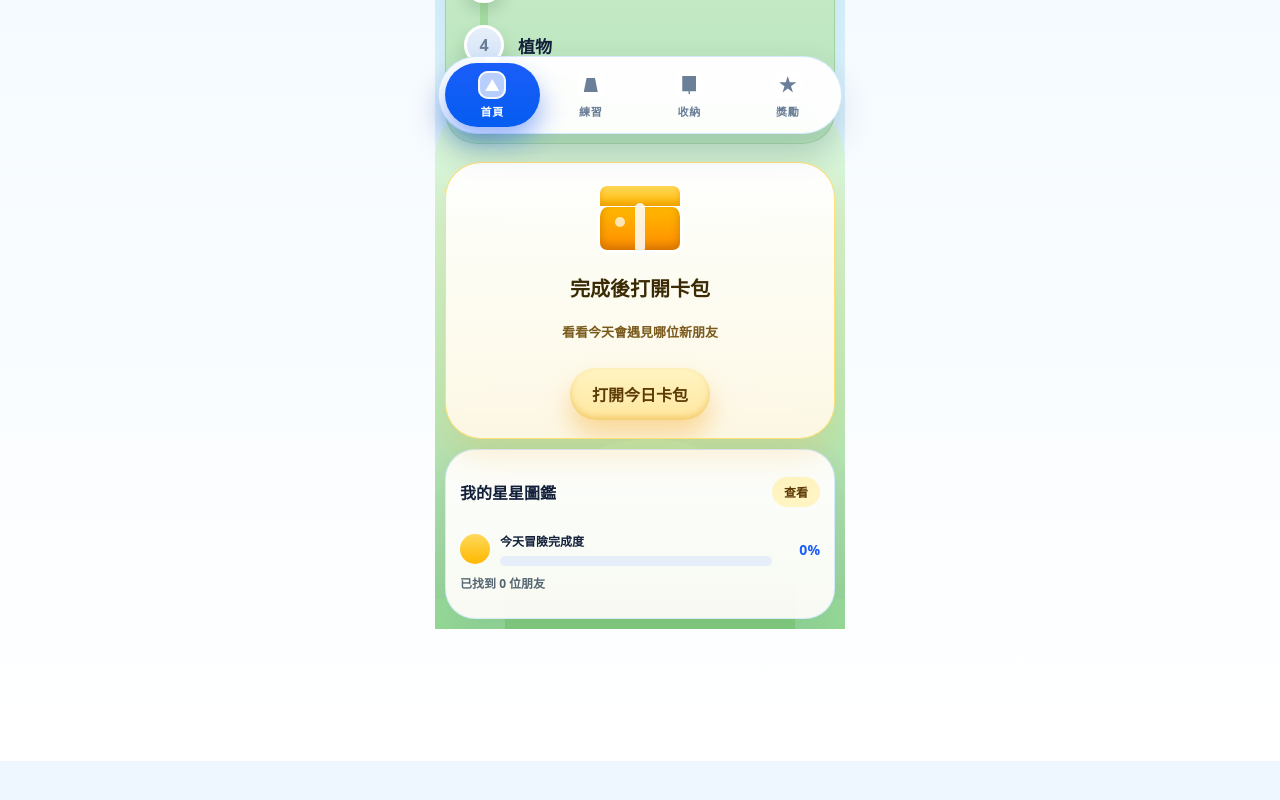
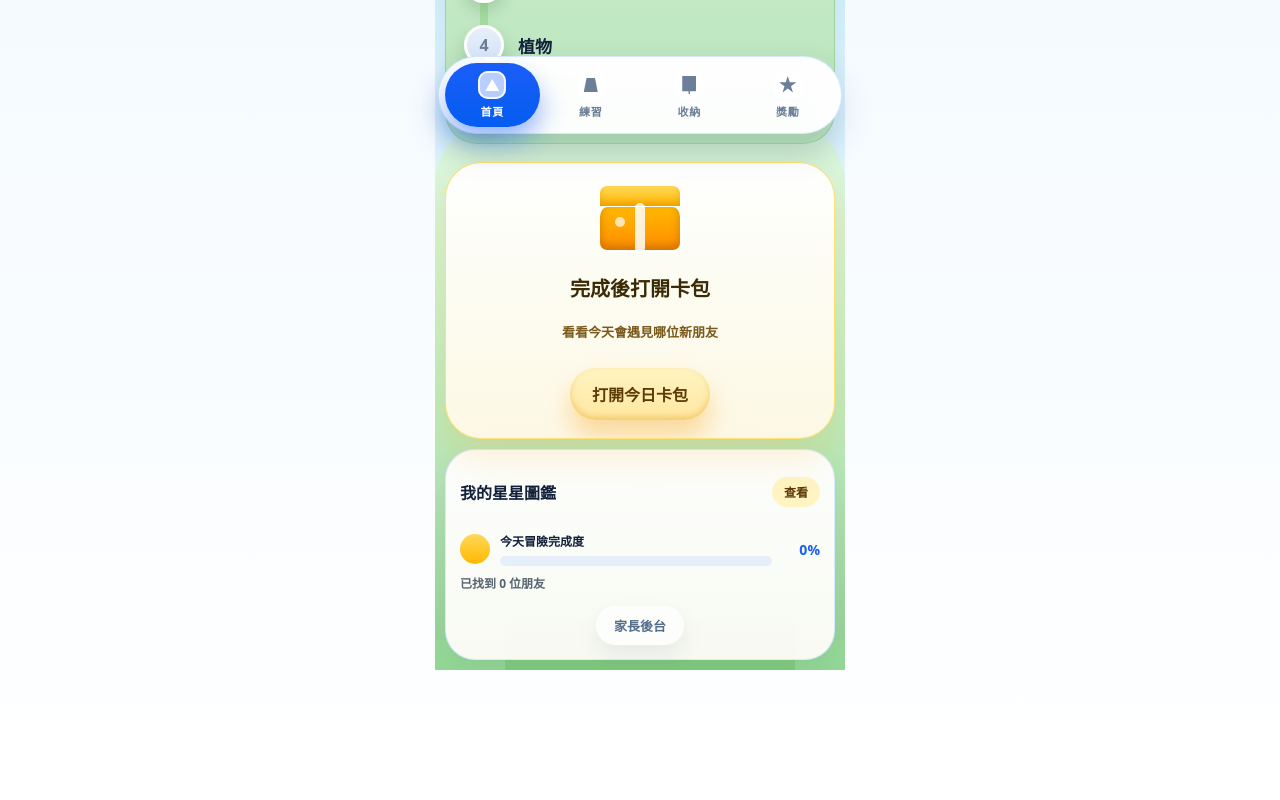
Before and after one commit to daisanity-svg/star-practice-pwa, a Next.js app: page / in a window 1280 px wide. Shown: the part 654-1454 px from the top of the page. Before the commit the page ends 1415 px from the top, so only its background shows below. Built offline with nearby package versions, Linux system fonts and the light colour scheme; no server answers; the database is empty.

Commit message:
feat: add parent portal entry on home

```diff
--- a/app/globals.css
+++ b/app/globals.css
@@ -1230,6 +1230,37 @@ a[aria-disabled='true'] {
   min-height: 520px;
 }
 
+.kid-parent-entry {
+  margin-top: 14px;
+  display: flex;
+  justify-content: center;
+}
+
+.kid-parent-btn {
+  display: inline-flex;
+  align-items: center;
+  justify-content: center;
+  border-radius: 999px;
+  padding: 10px 18px;
+  font-size: 13px;
+  font-weight: 800;
+  color: #546e8a;
+  background: rgba(255, 255, 255, 0.78);
+  box-shadow: 0 10px 22px rgba(31, 60, 120, 0.08);
+  text-decoration: none;
+  transition: transform 0.1s ease, box-shadow 0.15s ease;
+}
+
+.kid-parent-btn:hover {
+  transform: translateY(1px);
+  box-shadow: 0 10px 18px rgba(31, 60, 120, 0.1);
+}
+
+.kid-parent-btn:active {
+  transform: translateY(2px);
+  box-shadow: 0 8px 14px rgba(31, 60, 120, 0.1);
+}
+
 @media (max-width: 374px) {
   .practice-mission-title {
     font-size: 17px;
--- a/app/page.tsx
+++ b/app/page.tsx
@@ -101,6 +101,11 @@ export default async function HomePage() {
               <span className="kid-collect-percent">{progressPercent}%</span>
             </div>
             <p className="kid-collect-sub">已找到 {ownedTotal} 位朋友</p>
+            <div className="kid-parent-entry">
+              <Link href="/parent/login" className="kid-parent-btn">
+                家長後台
+              </Link>
+            </div>
           </section>
         </div>
 
```
